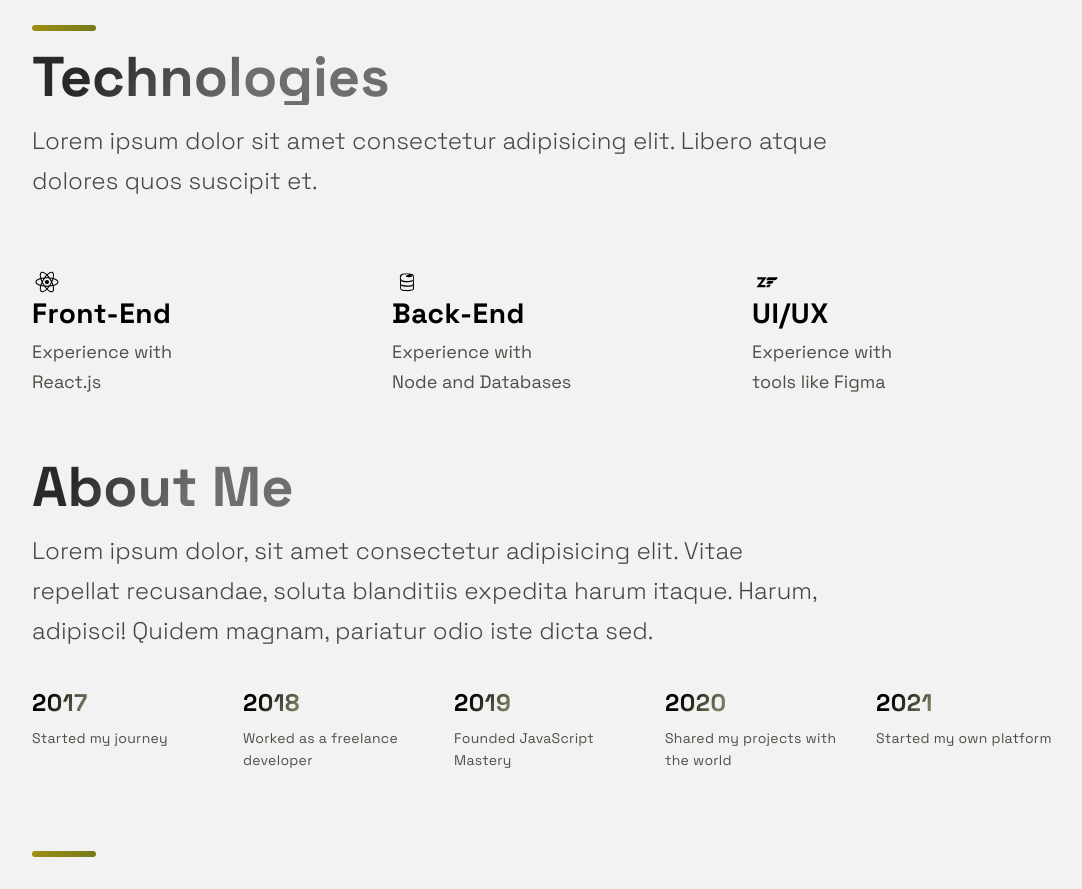
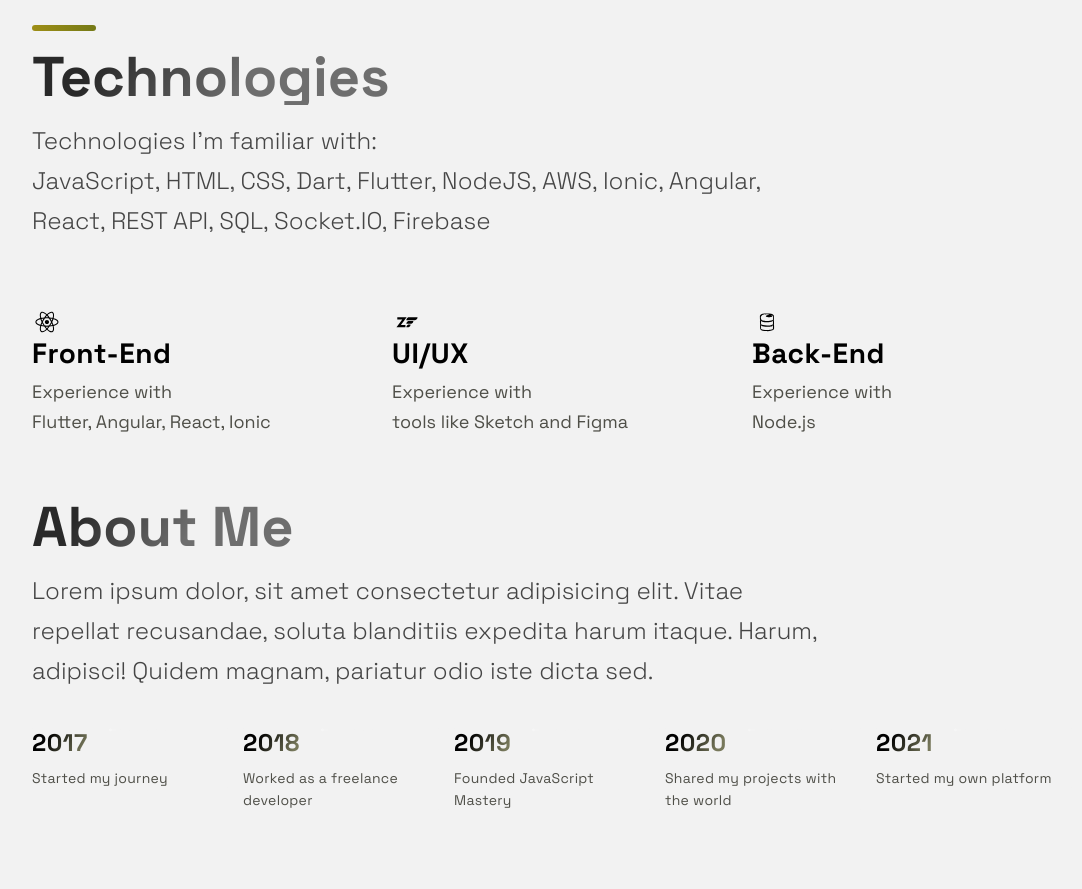
Before and after one commit to Charizard17/Charizard17.github.io, a Next.js app: page / in a window 1280 px wide. Shown: the part 2240-3129 px from the top of the page, without its empty margins (88-1170 px from the left). Built offline with nearby package versions, Linux system fonts and the light colour scheme.

Commit message:
technologies edited

```diff
--- a/src/components/Technologies/Technologies.js
+++ b/src/components/Technologies/Technologies.js
@@ -20,8 +20,10 @@
     <br />
     <SectionTitle>Technologies</SectionTitle>
     <SectionText>
-      Lorem ipsum dolor sit amet consectetur adipisicing elit. Libero atque
-      dolores quos suscipit et.
+      Technologies I'm familiar with:
+      <br />
+      JavaScript, HTML, CSS, Dart, Flutter, NodeJS, AWS, Ionic, Angular, React,
+      REST API, SQL, Socket.IO, Firebase
     </SectionText>
     <List>
       <ListItem>
@@ -30,7 +32,17 @@
           <ListTitle>Front-End</ListTitle>
           <ListParagraph>
             Experience with <br />
-            React.js
+            Flutter, Angular, React, Ionic
+          </ListParagraph>
+        </ListContainer>
+      </ListItem>
+      <ListItem>
+        <DiZend size="3rem" />
+        <ListContainer>
+          <ListTitle>UI/UX</ListTitle>
+          <ListParagraph>
+            Experience with <br />
+            tools like Sketch and Figma
           </ListParagraph>
         </ListContainer>
       </ListItem>
@@ -40,17 +52,7 @@
           <ListTitle>Back-End</ListTitle>
           <ListParagraph>
             Experience with <br />
-            Node and Databases
-          </ListParagraph>
-        </ListContainer>
-      </ListItem>
-      <ListItem>
-        <DiZend size="3rem" />
-        <ListContainer>
-          <ListTitle>UI/UX</ListTitle>
-          <ListParagraph>
-            Experience with <br />
-            tools like Figma
+            Node.js
           </ListParagraph>
         </ListContainer>
       </ListItem>
```
